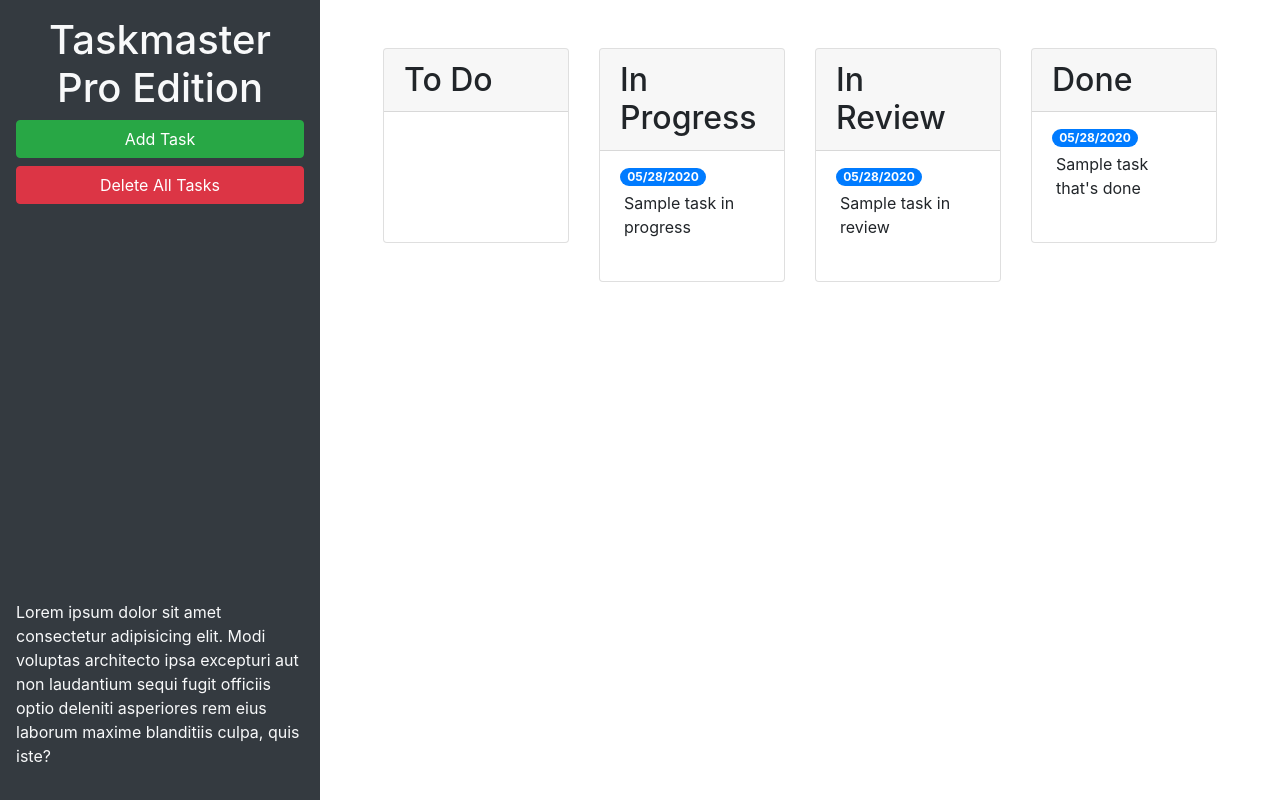
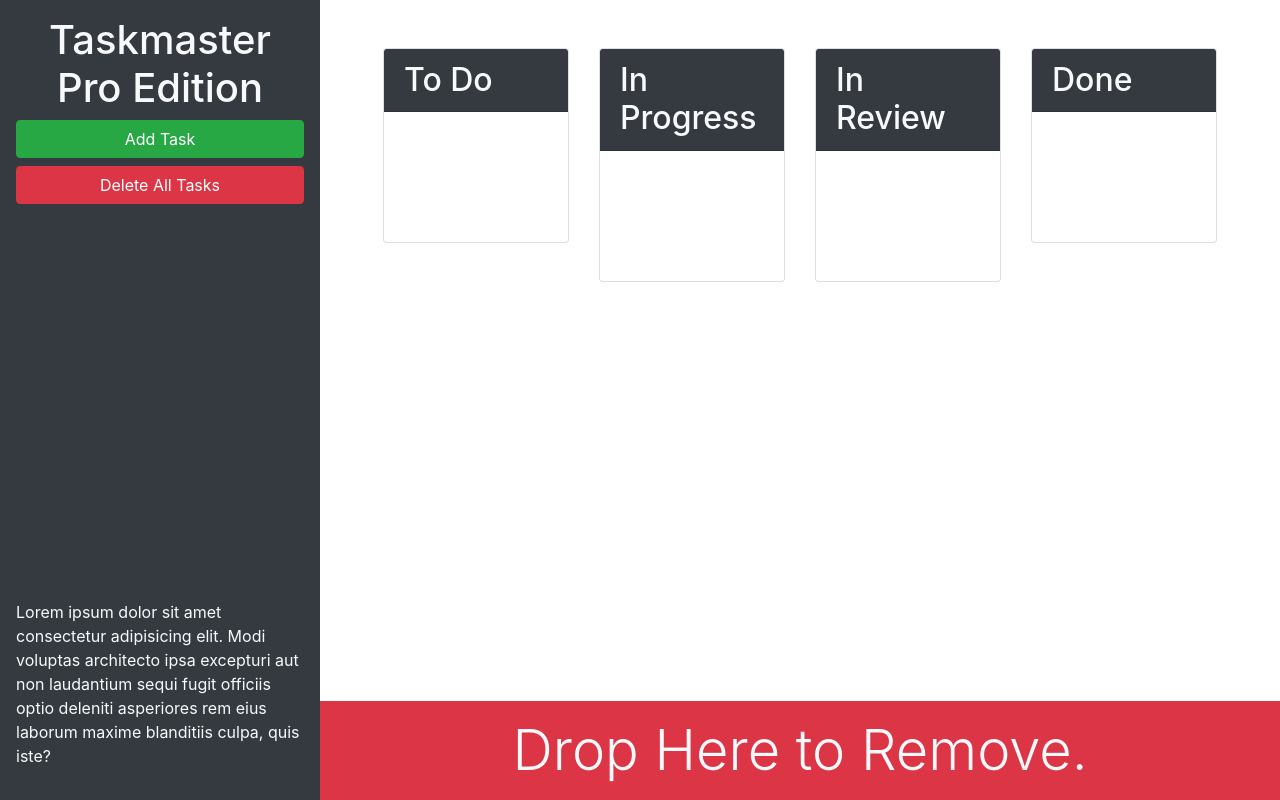
Before and after one commit to ADOwen/taskmaster-pro, a plain HTML site: page index.html in a window 1280 px wide. Drawn offline with nearby package versions, Linux system fonts and the light colour scheme.

Commit message:
added bootstrap components and utilities

```diff
--- a/index.html
+++ b/index.html
@@ -13,22 +13,22 @@
 <body>
 
   <div class="row min-vh-100 no-gutters">
-    <header class="col-12 col-lg-3 bg-dark text-light d-flex flex-column p-4 p-lg-3">
+    <header class="col-12 col-lg-3 bg-dark text-light sticky-top d-flex flex-column p-4 p-lg-3">
       <h1 class="text-center">Taskmaster Pro Edition</h1>
       <button id="create-task" class="btn btn-block btn-success" data-toggle="modal" data-target="#task-form-modal">Add
         Task</button>
       <button id="remove-tasks" class="btn btn-block btn-danger">Delete All Tasks</button>
-      <p class="mt-auto">Lorem ipsum dolor sit amet consectetur adipisicing elit. Modi voluptas architecto ipsa
+      <p class="mt-auto d-none d-lg-block">Lorem ipsum dolor sit amet consectetur adipisicing elit. Modi voluptas architecto ipsa
         excepturi aut non
         laudantium sequi fugit officiis optio deleniti asperiores rem eius laborum maxime blanditiis culpa, quis iste?
       </p>
     </header>
-    <main class="col-12 col-lg-9">
+    <main class="col-12 col-lg-9 d-flex flex-column">
       <div class="m-5 row justify-content-around">
         <!-- to do start -->
         <div class="col-12 col-md-6 col-xl-3 mb-3">
           <div class="card">
-            <h2 class="card-header">To Do</h2>
+            <h2 class="card-header bg-dark text-light">To Do</h2>
             <ul id="list-toDo" class="list-group list-group-flush"> </ul>
           </div>
         </div>
@@ -36,11 +36,11 @@
         <!-- in progress start -->
         <div class="col-12 col-md-6 col-xl-3 mb-3">
           <div class="card">
-            <h2 class="card-header">In Progress</h2>
+            <h2 class="card-header bg-dark text-light">In Progress</h2>
             <ul id="list-inProgress" class="list-group list-group-flush">
               <li class="list-group-item">
-                <span class="badge badge-primary badge-pill">05/28/2020</span>
-                <p class="m-1">Sample task in progress</p>
+                <span class="badge badge-primary badge-pill"></span>
+                <p class="m-1"></p>
               </li>
             </ul>
           </div>
@@ -49,11 +49,11 @@
         <!-- in review start -->
         <div class="col-12 col-md-6 col-xl-3 mb-3">
           <div class="card">
-            <h2 class="card-header">In Review</h2>
+            <h2 class="card-header bg-dark text-light">In Review</h2>
             <ul id="list-inReview" class="list-group list-group-flush">
               <li class="list-group-item">
-                <span class="badge badge-primary badge-pill">05/28/2020</span>
-                <p class="m-1">Sample task in review</p>
+                <span class="badge badge-primary badge-pill"></span>
+                <p class="m-1"></p>
               </li>
           </div>
           </ul>
@@ -62,16 +62,21 @@
         <!-- done start -->
         <div class="col-12 col-md-6 col-xl-3 mb-3">
           <div class="card">
-            <h2 class="card-header">Done</h2>
+            <h2 class="card-header bg-dark text-light">Done</h2>
             <ul id="list-done" class="list-group list-group-flush">
               <li class="list-group-item">
-                <span class="badge badge-primary badge-pill">05/28/2020</span>
-                <p class="m-1">Sample task that's done</p>
+                <span class="badge badge-primary badge-pill"></span>
+                <p class="m-1"></p>
               </li>
             </ul>
           </div>
         </div>
         <!-- done end -->
+      </div>
+      <div id="trash" class="mt-auto">
+        <div class="w-100 bg-danger p-3 text-center text-light display-4 sticky-bottom">
+          Drop Here to Remove.
+        </div>
       </div>
     </main>
   </div>
```
